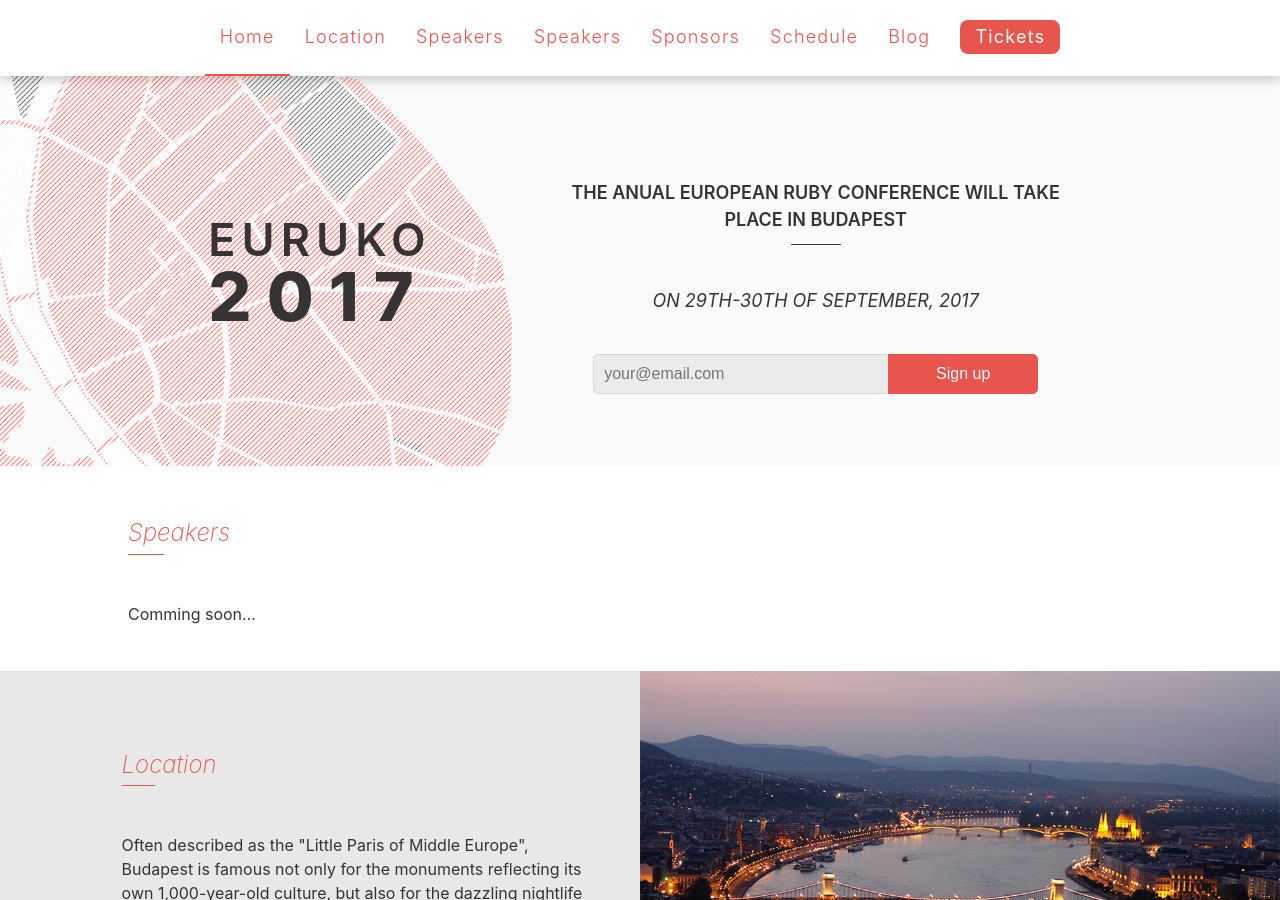
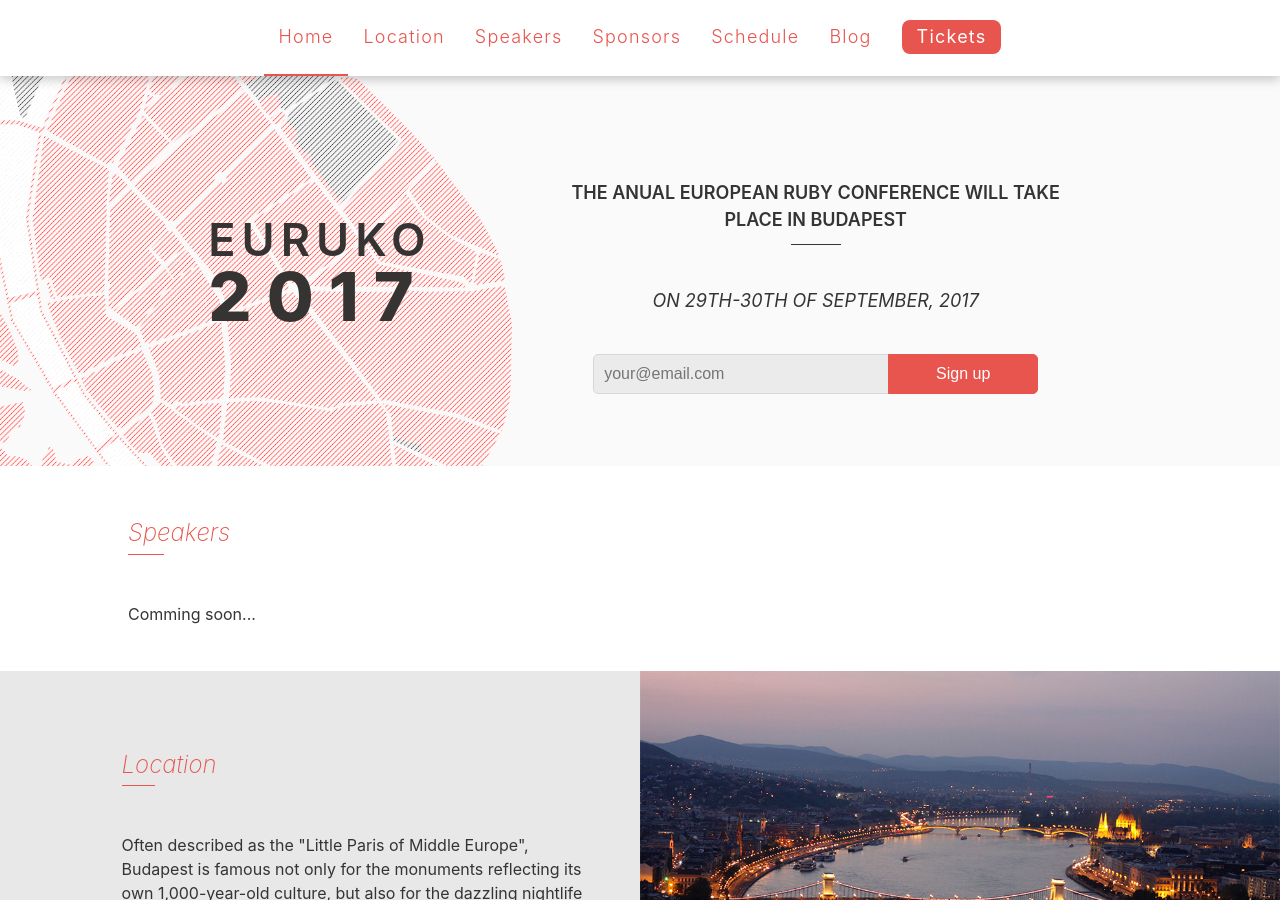
Before and after one commit to euruko/euruko2017.github.io, a Jekyll site: the page built from index.html, in a window 1280 px wide and 900 px high. Built offline with Jekyll 4.4.1, drawn with Linux system fonts in a browser that asks for light colours.

Commit message:
Remove hardcoded speakers menu

```diff
--- a/_includes/header.html
+++ b/_includes/header.html
@@ -14,9 +14,6 @@
       {% endif %}
     {% endfor %}
     <li class="nav-item">
-      <a href="#speakers">Speakers</a>
-    </li>
-    <li class="nav-item">
       <a href="#sponsors">Sponsors</a>
     </li>
     <li class="nav-item">
```
